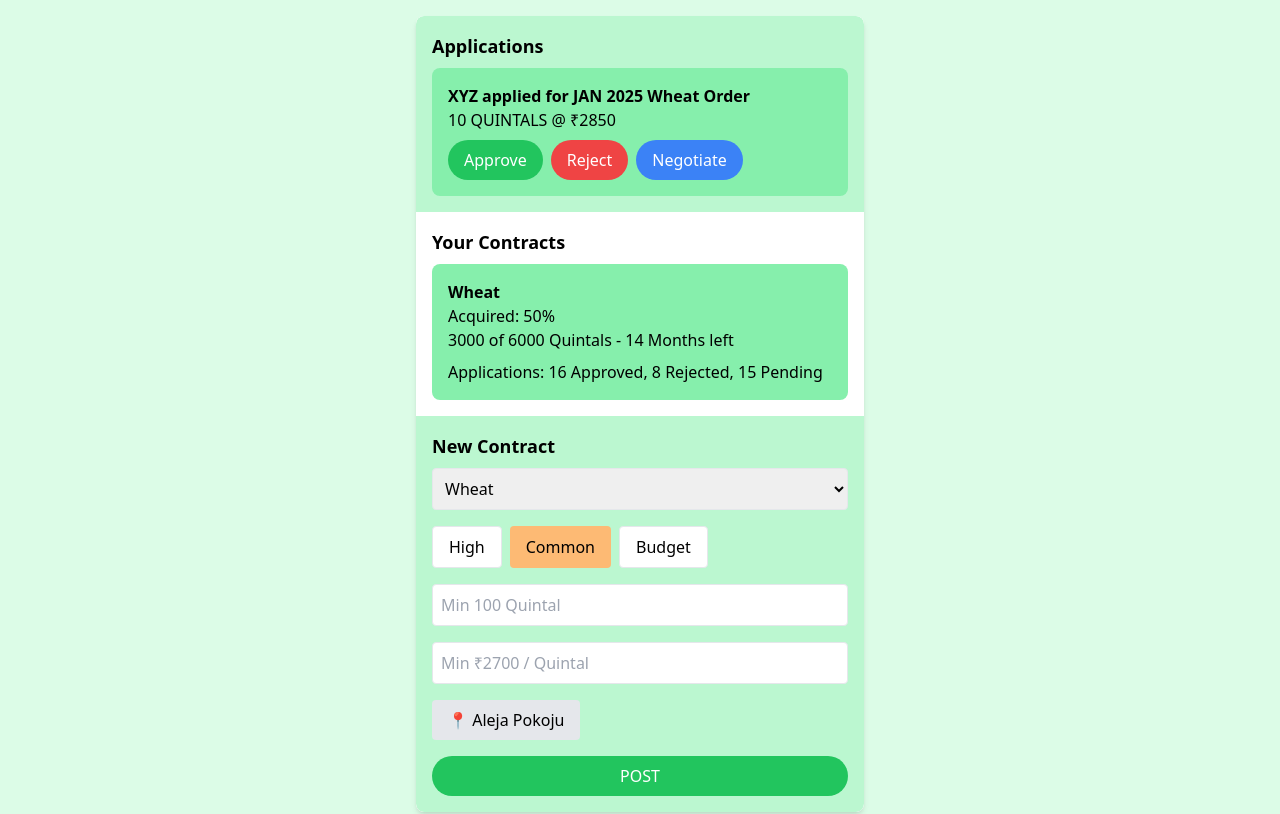
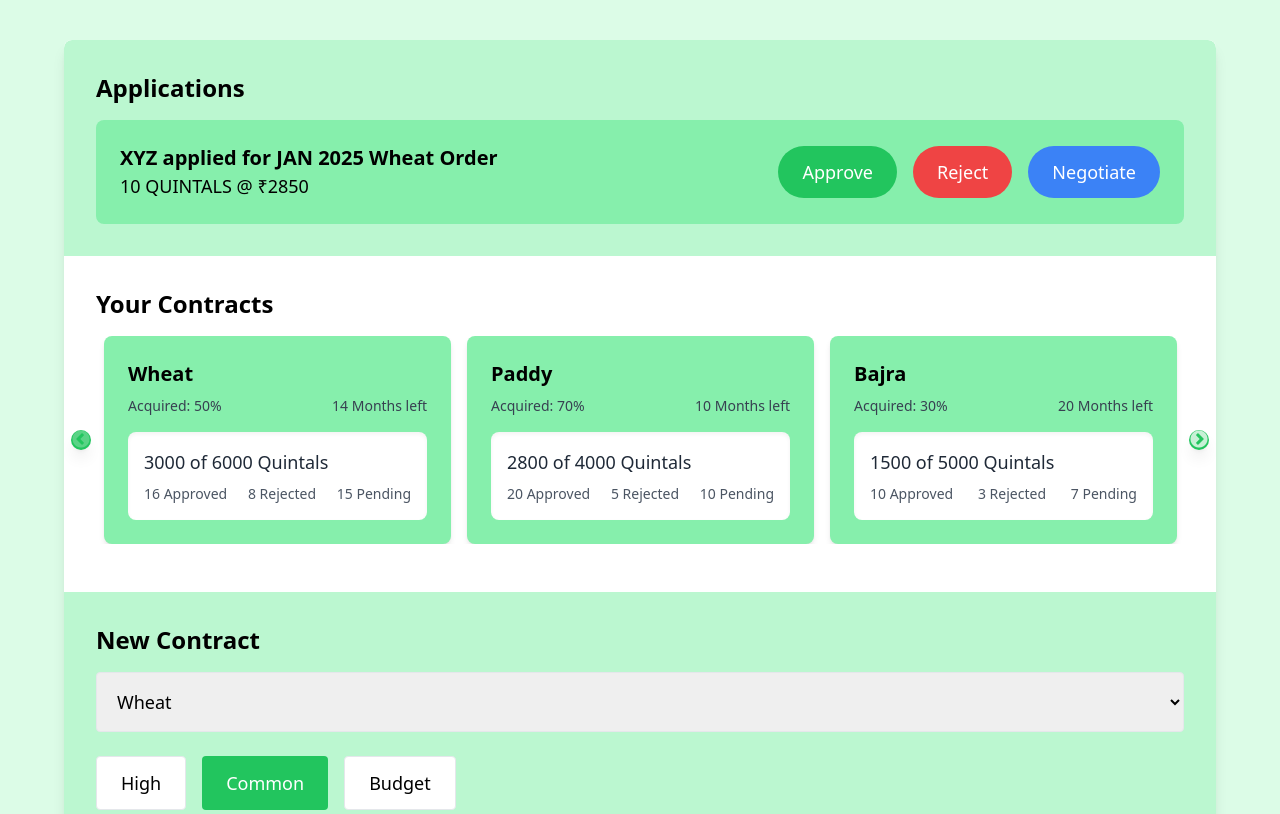
Before and after one commit to upamkuma/agrisolve1, a React (Vite) app: page /supplier_dashboard in a window 1280 px wide. Shown: the top 814 px of the page. Built offline with nearby package versions, Linux system fonts and the light colour scheme.

Commit message:
Supplier Dashboard

```diff
--- a/package.json
+++ b/package.json
@@ -16,6 +16,8 @@
     "react-dom": "^18.3.1",
     "react-icons": "^5.3.0",
     "react-router-dom": "^6.26.1",
+    "react-slick": "^0.30.2",
+    "slick-carousel": "^1.8.1",
     "tailwind-scrollbar-hide": "^1.1.7"
   },
   "devDependencies": {
--- a/src/pages/Supplier_Dash.jsx
+++ b/src/pages/Supplier_Dash.jsx
@@ -1,38 +1,103 @@
-import React from 'react'
+import React,{useState} from 'react'
+import Slider from "react-slick";
 
-const Supplier_Dash = () => {
+import "slick-carousel/slick/slick.css";
+import "slick-carousel/slick/slick-theme.css";
+
+function Supplier_Dash() {
+  // State for the selected quality
+  const [selectedQuality, setSelectedQuality] = useState('Common');
+
+  // Temporary data for contracts
+  const contracts = [
+    { id: 1, name: 'Wheat', acquired: 50, total: 6000, acquiredQty: 3000, monthsLeft: 14, approved: 16, rejected: 8, pending: 15 },
+    { id: 2, name: 'Paddy', acquired: 70, total: 4000, acquiredQty: 2800, monthsLeft: 10, approved: 20, rejected: 5, pending: 10 },
+    { id: 3, name: 'Bajra', acquired: 30, total: 5000, acquiredQty: 1500, monthsLeft: 20, approved: 10, rejected: 3, pending: 7 },
+    { id: 4, name: 'Cotton', acquired: 60, total: 7000, acquiredQty: 4200, monthsLeft: 18, approved: 18, rejected: 6, pending: 12 },
+  ];
+
+  // Slider settings
+  const settings = {
+    dots: false,
+    infinite: false,
+    speed: 500,
+    slidesToShow: 3,
+    slidesToScroll: 1,
+    nextArrow: <SampleNextArrow />,
+    prevArrow: <SamplePrevArrow />,
+    responsive: [
+      {
+        breakpoint: 1024,
+        settings: {
+          slidesToShow: 2,
+          slidesToScroll: 1,
+          infinite: true,
+          dots: true
+        }
+      },
+      {
+        breakpoint: 600,
+        settings: {
+          slidesToShow: 1,
+          slidesToScroll: 1,
+          initialSlide: 1
+        }
+      }
+    ]
+  };
+
   return (
-    <div className="bg-green-100 p-4 min-h-screen">
-    <div className="max-w-md mx-auto bg-white rounded-lg shadow-md overflow-hidden">
-      <div className="p-4 bg-green-200 rounded-t-lg">
-        <h2 className="text-lg font-bold">Applications</h2>
-        <div className="mt-2 p-4 bg-green-300 rounded-lg">
-          <p className="font-semibold">XYZ applied for JAN 2025 Wheat Order</p>
-          <p>10 QUINTALS @ ₹2850</p>
-          <div className="mt-2 flex space-x-2">
-            <button className="bg-green-500 text-white rounded-full px-4 py-2">Approve</button>
-            <button className="bg-red-500 text-white rounded-full px-4 py-2">Reject</button>
-            <button className="bg-blue-500 text-white rounded-full px-4 py-2">Negotiate</button>
+    <div className="bg-green-100 p-10 min-h-screen flex justify-center items-center">
+      <div className="w-full max-w-6xl bg-white rounded-lg shadow-lg overflow-hidden">
+        {/* Applications Section */}
+        <div className="p-8 bg-green-200 rounded-t-lg">
+          <h2 className="text-2xl font-bold">Applications</h2>
+          <div className="mt-4 p-6 bg-green-300 rounded-lg flex justify-between items-center">
+            <div>
+              <p className="font-semibold text-xl">XYZ applied for JAN 2025 Wheat Order</p>
+              <p className="text-lg">10 QUINTALS @ ₹2850</p>
+            </div>
+            <div className="flex space-x-4">
+              <button className="bg-green-500 text-white rounded-full px-6 py-3 text-lg">Approve</button>
+              <button className="bg-red-500 text-white rounded-full px-6 py-3 text-lg">Reject</button>
+              <button className="bg-blue-500 text-white rounded-full px-6 py-3 text-lg">Negotiate</button>
             </div>
           </div>
         </div>
 
-      <div className="p-4 bg-white">
-        <h2 className="text-lg font-bold">Your Contracts</h2>
-        <div className="mt-2 p-4 bg-green-300 rounded-lg">
-          <p className="font-semibold">Wheat</p>
-          <p>Acquired: 50%</p>
-          <p>3000 of 6000 Quintals - 14 Months left</p>
-          <div className="mt-2">
-            <p>Applications: 16 Approved, 8 Rejected, 15 Pending</p>
+        {/* Contracts Section with Carousel */}
+        <div className="p-8 bg-white">
+          <h2 className="text-2xl font-bold">Your Contracts</h2>
+          <div className="mt-4 pb-4">
+            <Slider {...settings}>
+              {contracts.map(contract => (
+                <div key={contract.id} className="px-2">
+                  <div className="bg-green-300 rounded-lg p-6 shadow-md hover:shadow-lg transform transition duration-300 ease-in-out hover:scale-105">
+                    <p className="font-semibold text-xl mb-2">{contract.name}</p>
+                    <div className="flex justify-between items-center mb-4">
+                      <p className="text-sm text-gray-700">Acquired: {contract.acquired}%</p>
+                      <p className="text-sm text-gray-700">{contract.monthsLeft} Months left</p>
+                    </div>
+                    <div className="bg-white p-4 rounded-lg shadow-inner">
+                      <p className="font-medium text-lg text-gray-800">{contract.acquiredQty} of {contract.total} Quintals</p>
+                      <div className="mt-2 flex justify-between text-sm text-gray-600">
+                        <span>{contract.approved} Approved</span>
+                        <span>{contract.rejected} Rejected</span>
+                        <span>{contract.pending} Pending</span>
                       </div>
                     </div>
                   </div>
+                </div>
+              ))}
+            </Slider>
+          </div>
+        </div>
 
-      <div className="p-4 bg-green-200 rounded-b-lg">
-        <h2 className="text-lg font-bold">New Contract</h2>
-        <div className="mt-2">
-          <select className="w-full p-2 border rounded">
+        {/* New Contract Section */}
+        <div className="p-8 bg-green-200 rounded-b-lg">
+          <h2 className="text-2xl font-bold">New Contract</h2>
+          <div className="mt-4">
+            <select className="w-full p-4 border rounded text-lg">
               <option>Wheat</option>
               <option>Paddy</option>
               <option>Bajra</option>
@@ -40,33 +105,72 @@ const Supplier_Dash = () => {
             </select>
           </div>
 
-        <div className="mt-4 flex space-x-2">
-          <button className="bg-white border px-4 py-2 rounded">High</button>
-          <button className="bg-orange-300 px-4 py-2 rounded">Common</button>
-          <button className="bg-white border px-4 py-2 rounded">Budget</button>
+          <div className="mt-6 flex space-x-4">
+            <button
+              className={`px-6 py-3 rounded text-lg ${selectedQuality === 'High' ? 'bg-green-500 text-white' : 'bg-white border'}`}
+              onClick={() => setSelectedQuality('High')}
+            >
+              High
+            </button>
+            <button
+              className={`px-6 py-3 rounded text-lg ${selectedQuality === 'Common' ? 'bg-green-500 text-white' : 'bg-white border'}`}
+              onClick={() => setSelectedQuality('Common')}
+            >
+              Common
+            </button>
+            <button
+              className={`px-6 py-3 rounded text-lg ${selectedQuality === 'Budget' ? 'bg-green-500 text-white' : 'bg-white border'}`}
+              onClick={() => setSelectedQuality('Budget')}
+            >
+              Budget
+            </button>
           </div>
 
-        <div className="mt-4">
-          <input className="w-full p-2 border rounded" type="text" placeholder="Min 100 Quintal" />
+          <div className="mt-6">
+            <input className="w-full p-4 border rounded text-lg" type="text" placeholder="Min 100 Quintal" />
           </div>
 
-        <div className="mt-4">
-          <input className="w-full p-2 border rounded" type="text" placeholder="Min ₹2700 / Quintal" />
+          <div className="mt-6">
+            <input className="w-full p-4 border rounded text-lg" type="text" placeholder="Min ₹2700 / Quintal" />
           </div>
 
-        <div className="mt-4 flex items-center">
-          <div className="text-black bg-gray-200 rounded px-4 py-2">
+          <div className="mt-6 flex items-center">
+            <div className="text-black bg-gray-200 rounded px-6 py-3 text-lg">
               📍 Aleja Pokoju
             </div>
           </div>
 
-        <div className="mt-4">
-          <button className="bg-green-500 text-white w-full rounded-full py-2">POST</button>
+          <div className="mt-6">
+            <button className="bg-green-500 text-white w-full rounded-full py-3 text-lg">POST</button>
           </div>
         </div>
       </div>
     </div>
-  )
+  );
+}
+
+//Next Arrow
+function SampleNextArrow(props) {
+  const { className, style, onClick } = props;
+  return (
+    <div
+      className={`${className} bg-green-500 text-white rounded-full shadow-lg hover:bg-green-600`}
+      style={{ ...style, display: "block", right: "-25px", zIndex: 1 }}
+      onClick={onClick}
+    />
+  );
+}
+
+// Custom Previous Arrow
+function SamplePrevArrow(props) {
+  const { className, style, onClick } = props;
+  return (
+    <div
+      className={`${className} bg-green-500 text-white rounded-full shadow-lg hover:bg-green-600`}
+      style={{ ...style, display: "block", left: "-25px", zIndex: 1 }}
+      onClick={onClick}
+    />
+  );
 }
 
 export default Supplier_Dash
```
Also changed, not shown: 1 other file (tests, documents, lock files or other folders). Lines whose indentation alone changed are shown as unchanged.
